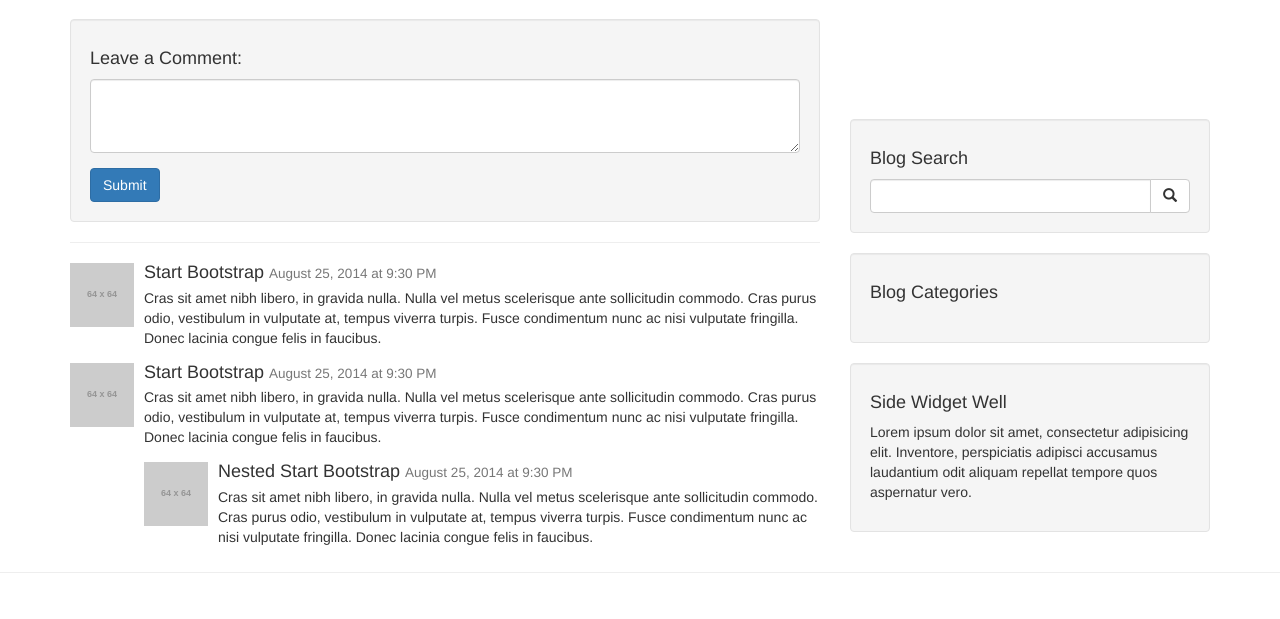
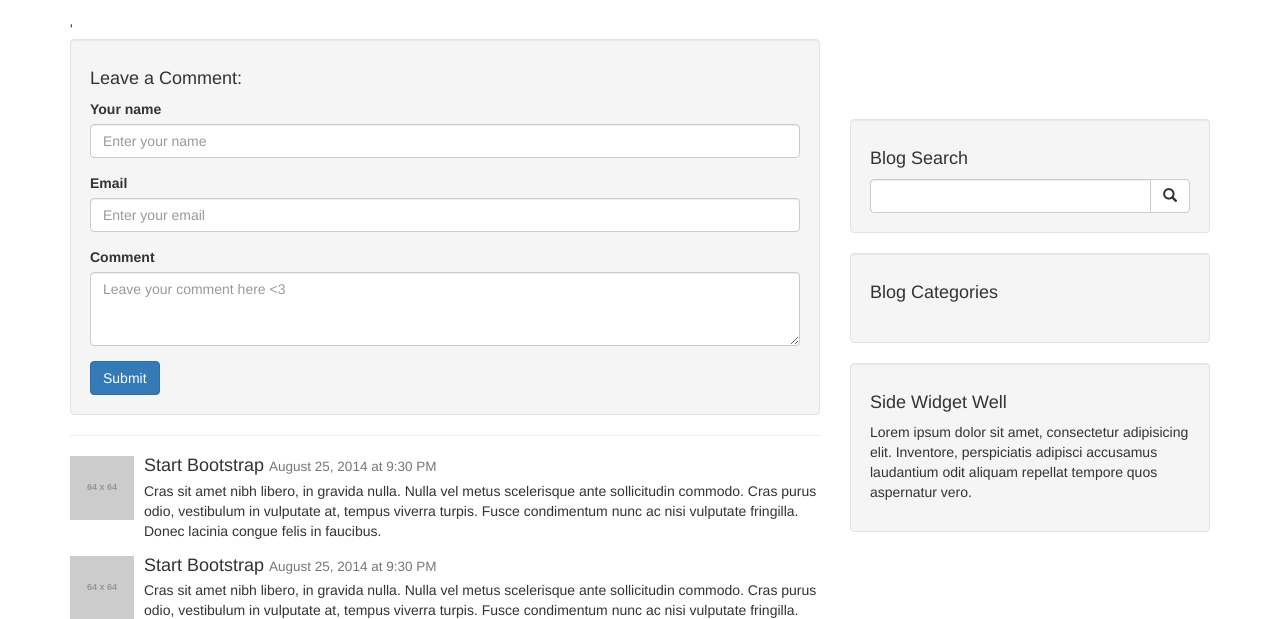
Before and after one commit to leminhhieu98py/CMS---PHP, a PHP site: page /post.php in a window 1280 px wide. Shown: the part 51-670 px from the top of the page. Run offline with PHP 8.4, Linux system fonts and the light colour scheme; grey boxes labelled with a size stand in for pictures from a placeholder-image service; data that the repository does not hold is empty; some libraries are stand-ins or nearby versions.

Commit message:
post comments in front page

```diff
--- a/post.php
+++ b/post.php
@@ -71,14 +71,40 @@
 
                 <!-- Blog Comments -->
 
+
+                <!-- Handle create comments -->'
+                <?php
+                if (isset($_POST['create_comment'])) {
+                    $id = $_GET['p_id'];
+                    $comment_author = $_POST['comment_author'];
+                    $comment_email = $_POST['comment_email'];
+                    $comment_content = $_POST['comment_content'];
+                    $query = "INSERT INTO comments (`comment_post_id`, `comment_author`, `comment_email`, `comment_status`, `comment_content`, `comment_date`) ";
+                    $query .= "VALUES('{$id}', '{$comment_author}', '{$comment_email}', 'unpublished', '{$comment_content}', now())";
+                    $create_comment = mysqli_query($connection, $query);
+
+                    if (!$create_comment) {
+                        die("Query failed! " . mysqli_error($connection));
+                    }
+                }
+                ?>
                 <!-- Comments Form -->
                 <div class="well">
                     <h4>Leave a Comment:</h4>
-                    <form role="form">
+                    <form method="POST">
                         <div class="form-group">
-                            <textarea class="form-control" rows="3"></textarea>
+                            <label for="">Your name</label>
+                            <input class="form-control" type="text" name="comment_author" placeholder="Enter your name" require>
                         </div>
-                        <button type="submit" class="btn btn-primary">Submit</button>
+                        <div class="form-group">
+                            <label for="">Email</label>
+                            <input class="form-control" type="email" name="comment_email" placeholder="Enter your email" require>
+                        </div>
+                        <div class="form-group">
+                            <label for="">Comment</label>
+                            <textarea class="form-control" name="comment_content" placeholder="Leave your comment here <3" rows="3"></textarea>
+                        </div>
+                        <button type="submit" class="btn btn-primary" name="create_comment">Submit</button>
                     </form>
                 </div>
 
```
